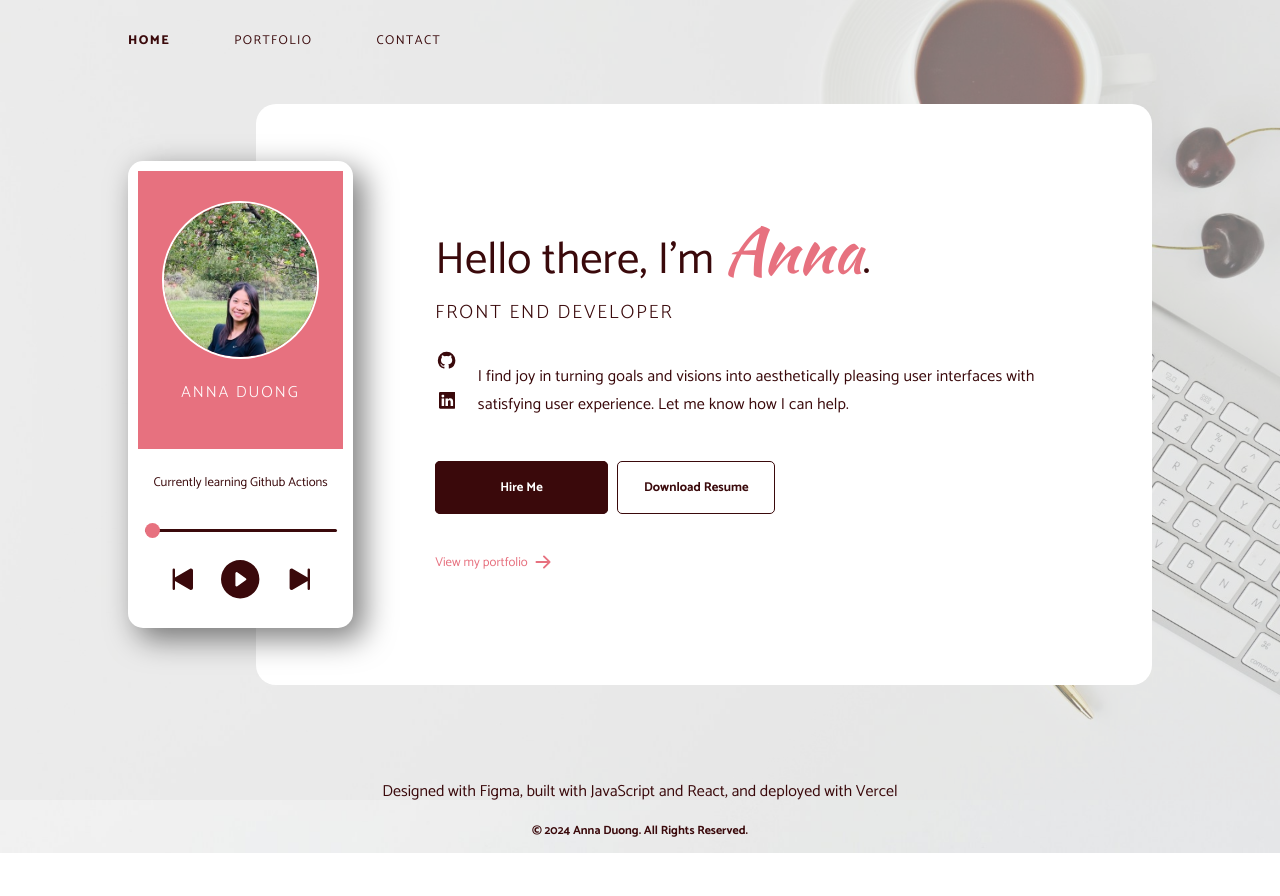
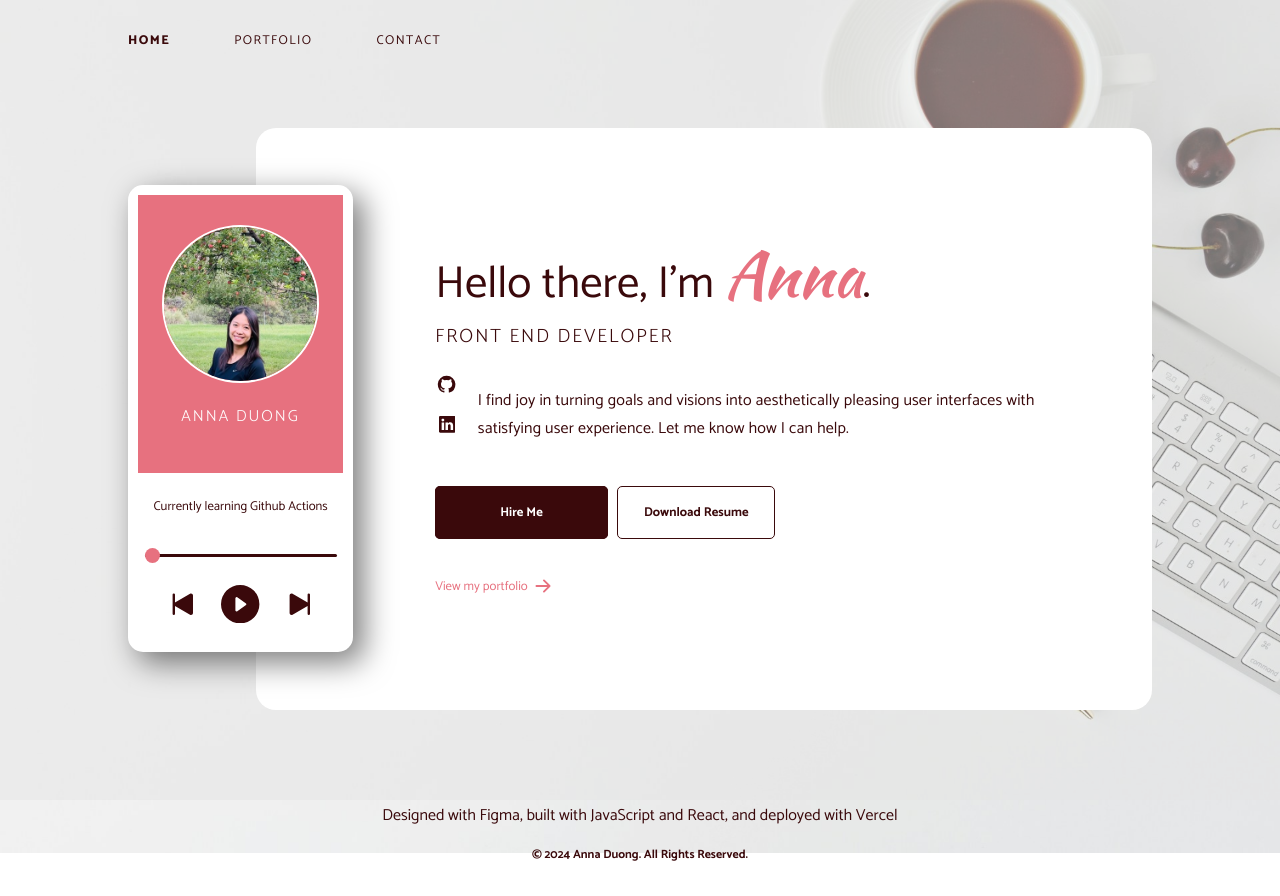
Before and after one commit to annaduong17/portfolio, a React (Create React App) app: page / in a window 1280 px wide. Before the commit the page ends 872 px from the top, so only its background shows below. Built offline with nearby package versions, Linux system fonts and the light colour scheme.

Commit message:
make navbar sticky and add margin top to pages

```diff
--- a/src/index.scss
+++ b/src/index.scss
@@ -64,8 +64,9 @@ svg {
 }
 
 .navbar {
-  position: sticky;
+  position: fixed;
   top: 0;
+  width: 100%;
   padding-inline: clamp(50px, 10vw, 150px);
   padding-block: clamp(20px, 2vw, 30px);
   margin-bottom: clamp(20px, 2vw, 30px);
@@ -196,6 +197,7 @@ svg {
   position: relative;
   display: flex;
   align-items: center;
+  margin-top: clamp(75px, 10vw, 150px);
 
   .home {
     width: 100%;
@@ -423,6 +425,7 @@ svg {
 .portfolio {
   // border: 1px solid blue;
   margin-inline: clamp(20px, 6vw, 150px);
+  margin-top: clamp(75px, 10vw, 150px);
 
   h2 {
     font-size: clamp(1rem, 3vw, 2rem);
@@ -570,6 +573,7 @@ svg {
 .contact {
   // border: 1px solid red;
   margin-inline: auto;
+  margin-top: clamp(75px, 10vw, 150px);
   width: clamp(200px, 70%, 500px);
   border-radius: 20px;
   background-color: $white;
```
